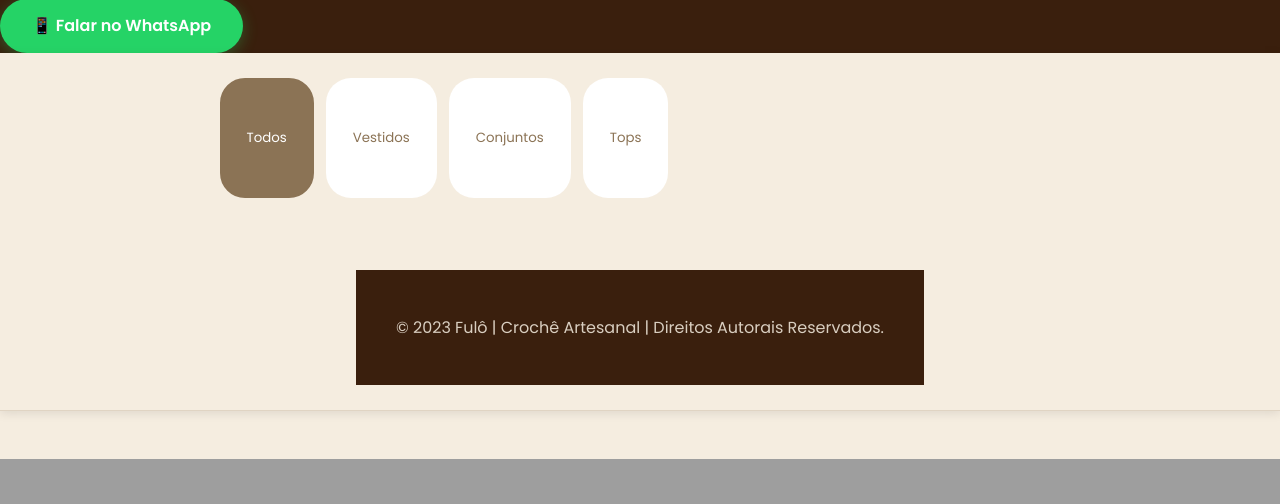
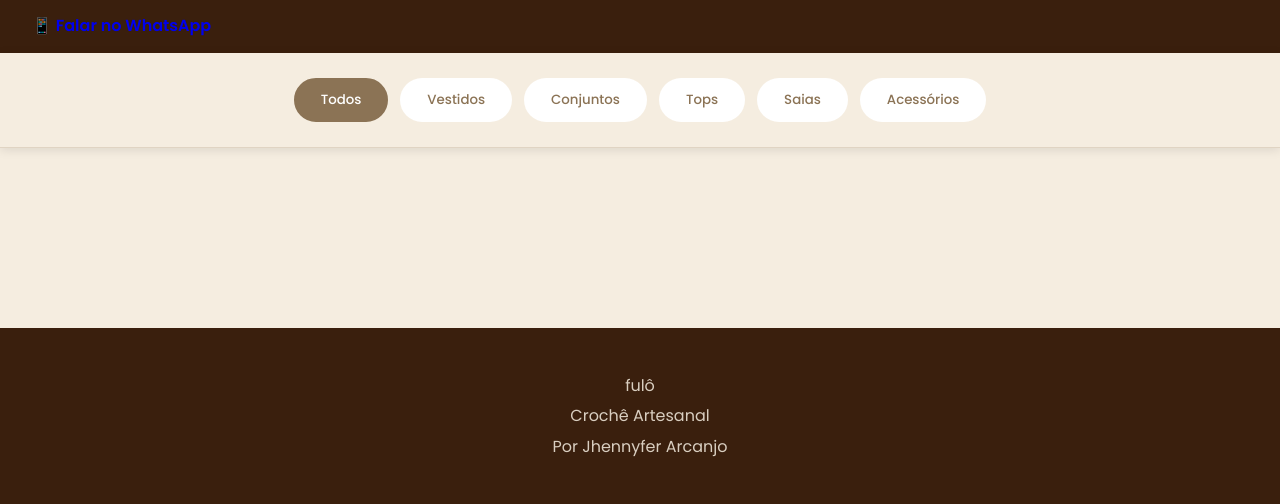
Before and after one commit to Sophiariela/fulo_crochet_site, a Flask app: template templates/index.html in a window 1280 px wide. Shown: the part 341-845 px from the top of the page. Before the commit the page ends 800 px from the top, so only its background shows below. Run offline with Flask 3, Linux system fonts and the light colour scheme; the template is opened without the code that fills it, so the values that code supplies are empty.

Commit message:
index.html

```diff
--- a/templates/index.html
+++ b/templates/index.html
@@ -1,14 +1,14 @@
-
 <!DOCTYPE html>
 <html lang="pt-BR">
 <head>
     <meta charset="UTF-8">
     <meta name="viewport" content="width=device-width, initial-scale=1.0">
     <title>Fulô | Crochê Artesanal</title>
-<link rel="stylesheet" href="{{ url_for('static', filename='style.css') }}">
+    <meta name="description" content="Do barro, pela mão, pra você.">
+    <link rel="stylesheet" href="{{ url_for('static', filename='css/style.css') }}">
     <link rel="preconnect" href="https://fonts.googleapis.com">
     <link rel="preconnect" href="https://fonts.gstatic.com" crossorigin>
-<link href="https://fonts.googleapis.com/css2?family=Playfair+Display:wght@400;700&family=Poppins:wght@300;400;600&display=swap" rel="stylesheet">
+    <link href="https://fonts.googleapis.com/css2?family=Playfair+Display:wght@400;700&family=Poppins:wght@300;400;500;600&display=swap" rel="stylesheet">
 </head>
 <body>
 
@@ -16,10 +16,9 @@
         <div class="banner">
             <img src="{{ url_for('static', filename='images/banner.png') }}" alt="Fulô Crochet Artesanal" class="banner-img">
         </div>
-    <div class"header-whatsapp">
-        <a href="https://wa.me/5571992714704?text=Olá! Gostaria de saber mais sobre as peças da Fulô 💚"
-           class="btn btn-primary"
-           target="_blank">
+        <div class="header-bar">
+            <a href="https://wa.me/5571992714704?text=Olá! Gostaria de saber mais sobre as peças da fulô 💛"
+               class="btn btn-whatsapp" target="_blank" rel="noopener noreferrer">
                 📱 Falar no WhatsApp
             </a>
         </div>
@@ -31,6 +30,10 @@
             <button class="filtro-btn" data-categoria="vestidos">Vestidos</button>
             <button class="filtro-btn" data-categoria="conjuntos">Conjuntos</button>
             <button class="filtro-btn" data-categoria="tops">Tops</button>
+            <button class="filtro-btn" data-categoria="saias">Saias</button>
+            <button class="filtro-btn" data-categoria="acessorios">Acessórios</button>
+        </div>
+    </section>
 
     <section class="produtos">
         <div class="container">
@@ -38,7 +41,7 @@
                 {% for produto in produtos %}
                 <div class="card" data-categoria="{{ produto.categoria }}">
                     <div class="card-imagem">
-<img src="{{ produto.imagem }}" alt="{{ produto.nome }}">
+                        <img src="{{ produto.imagem }}" alt="{{ produto.nome }}" loading="lazy">
                         <div class="card-overlay">
                             <span class="tag-categoria">{{ produto.categoria }}</span>
                         </div>
@@ -47,11 +50,9 @@
                         <h2 class="card-titulo">{{ produto.nome }}</h2>
                         <p class="card-descricao">{{ produto.descricao }}</p>
                         <p class="card-preco">R$ {{ "%.2f"|format(produto.preco) }}</p>
-<a href="https://wa.me/5571992714704?text=Ol%C3%A1!%20Me%20interessei%20no%20{{ produto.nome|urlencode }}%20(R%24%20{{ '%.2f'|format(produto.preco) }})%20%F0%9F%92%97"
-class="btn btn-secondary"
-target="_blank"
-rel="noopener noreferrer">
-Comprar
+                        <a href="https://wa.me/5571992714704?text=Olá! Me interessei no {{ produto.nome }} (R$ {{ '%.2f'|format(produto.preco) }}) 💗"
+                           class="btn btn-comprar" target="_blank" rel="noopener noreferrer">
+                            🛍️ Quero essa peça
                         </a>
                     </div>
                 </div>
@@ -62,7 +63,9 @@
 
     <footer class="footer">
         <div class="container">
-<p>&copy; 2023 Fulô | Crochê Artesanal | Direitos Autorais Reservados.</p>
+            <p class="footer-logo">fulô</p>
+            <p>Crochê Artesanal </p>
+            <p class="footer-credit">Por Jhennyfer Arcanjo</p>
         </div>
     </footer>
 
```
Lines whose indentation alone changed are shown as unchanged.
